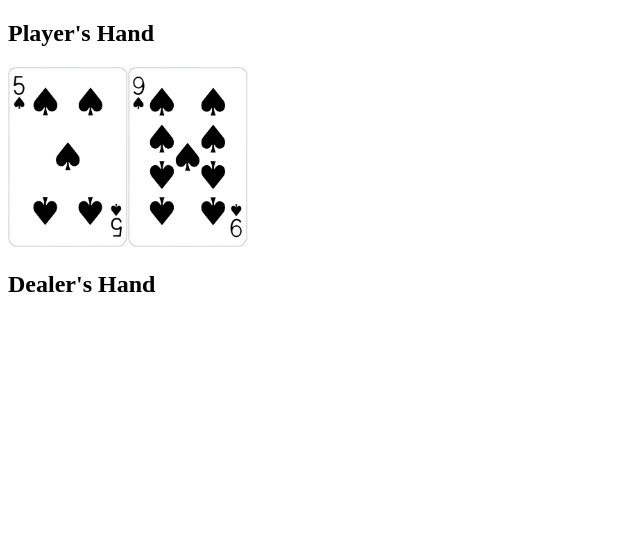
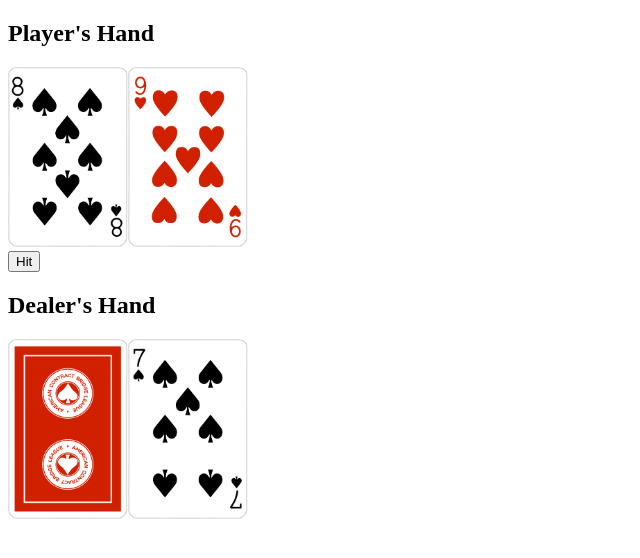
Before and after one commit to zapere/blackjack, a website built with webpack: page dist/index.html in a window 1280 px wide. Shown: the whole page, without its empty margins (0-640 px from the left). Built offline with Linux system fonts and the light colour scheme.

Commit message:
hit button and hiding cards

```diff
--- a/src/blackjack-web.js
+++ b/src/blackjack-web.js
@@ -1,4 +1,7 @@
 const assert = require('assert')
+const makeDeck = require('./deck').makeDeck
+const shuffle = require('./shuffle')
+const dealFromTop = require('./deck').dealFromTop
 const playerHandContainerID = "playerHandContainer";
 const dealerHandContainerID = "dealerHandContainer";
 
@@ -7,12 +10,27 @@ function clearCards(containerId) {
   container.innerHTML = "";
 }
 
-function addCard(containerId, card) {
+function showHand(container, hand, cardsToHide) {
+  clearCards(container)
+  for (let i = 0; i < hand.length; i++) {
+    const hideThisCard = i < cardsToHide
+    addCard(container, hand[i], hideThisCard)
+  }
+}
+
+function showCurrentHand(playerHand, dealerHand, dealerCardsToHide) {
+  showHand(playerHandContainerID, playerHand, 0)
+  showHand(dealerHandContainerID, dealerHand, dealerCardsToHide)
+}
+
+function addCard(containerId, card, hidden) {
   const container = document.getElementById(containerId);
   const cardElement = document.createElement("img");
-  // '10♠'
-  // cardElement.src = "img/cards/10S.png";
-  cardElement.src = `img/cards/${getCardFileName(card)}`; // img/cards/10S.png
+  if (hidden) {
+    cardElement.src = `img/cards/red_back.png`;
+  } else {
+    cardElement.src = `img/cards/${getCardFileName(card)}`;
+  }
   cardElement.width = 120;
   cardElement.height = 180;
   container.appendChild(cardElement);
@@ -40,5 +58,26 @@ assert.strictEqual(getCardFileName(`A♦`), 'AD.png')
 clearCards(playerHandContainerID);
 clearCards(dealerHandContainerID);
 
-addCard(playerHandContainerID, '5♠');
-addCard(playerHandContainerID, '9♠');
+/*
+
+√ make deck
+  |
+√ shuffle
+  |
+√ deal two two-card hands, dealerHand and playerHand
+  |
+√ show one dealer card to player
+  |
+player play   --- could bust ---> Dealer Win
+  |
+dealer play   --- could bust ---> Player Win
+  |
+compare hands to determine winner
+
+*/
+
+const deck = makeDeck()
+shuffle(deck)
+const playerHand = dealFromTop(deck, 2)
+const dealerHand = dealFromTop(deck, 2)
+showCurrentHand(playerHand, dealerHand, 1)
```
Also changed, not shown: dist/index.html, dist/main.js.
